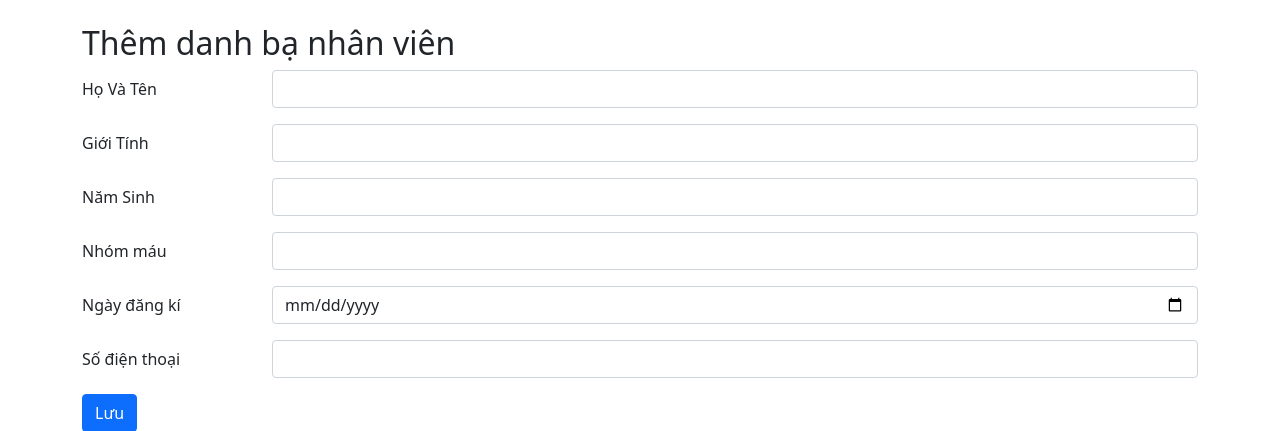
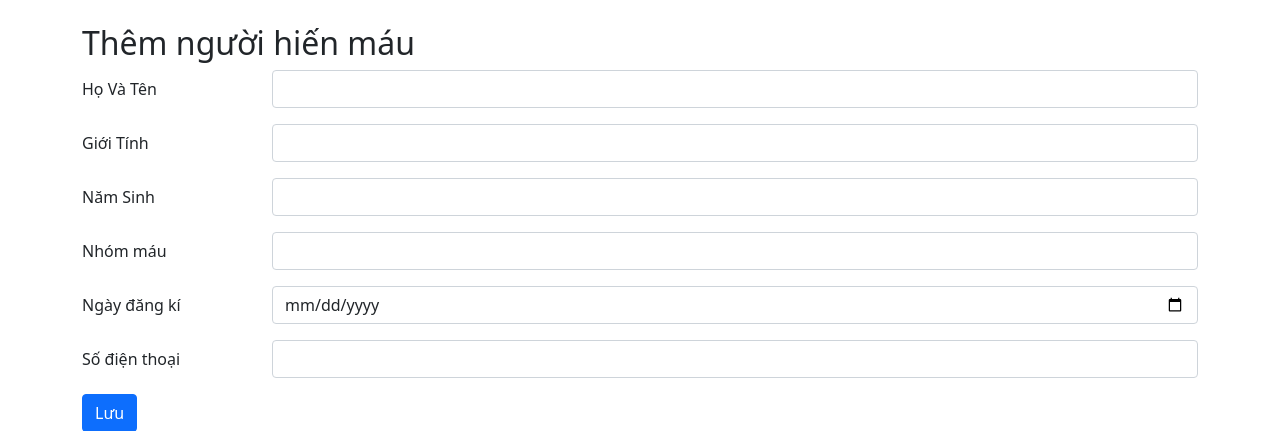
Before and after one commit to quanhay3/CSE485_K61_KTGK_1951060946, a PHP site: page /KTGK/Add.php in a window 1280 px wide. Shown: the part 72-503 px from the top of the page. Run offline with PHP 8.4, Linux system fonts and the light colour scheme.

Commit message:
quanpro2810

```diff
--- a/Add.php
+++ b/Add.php
@@ -64,7 +64,7 @@
         <div class="container">
             <div class="row">
               <div class="col-md-12">
-                <h2>Thêm danh bạ nhân viên</h2>
+                <h2>Thêm người hiến máu </h2>
                 <form action="Add.php" method="post">
                   <div class="row mb-3">
                     <label for="txtHoTen" class="col-sm-2 col-form-label">Họ Và Tên</label>
--- a/sua.php
+++ b/sua.php
@@ -74,7 +74,7 @@
         <div class="container">
             <div class="row">
               <div class="col-md-12">
-                <h2>Thêm người hiến máu</h2>
+                <h2>Sửa Thông Tin</h2>
                 <form  method="post">
 
                   <div class="row mb-3">
```
